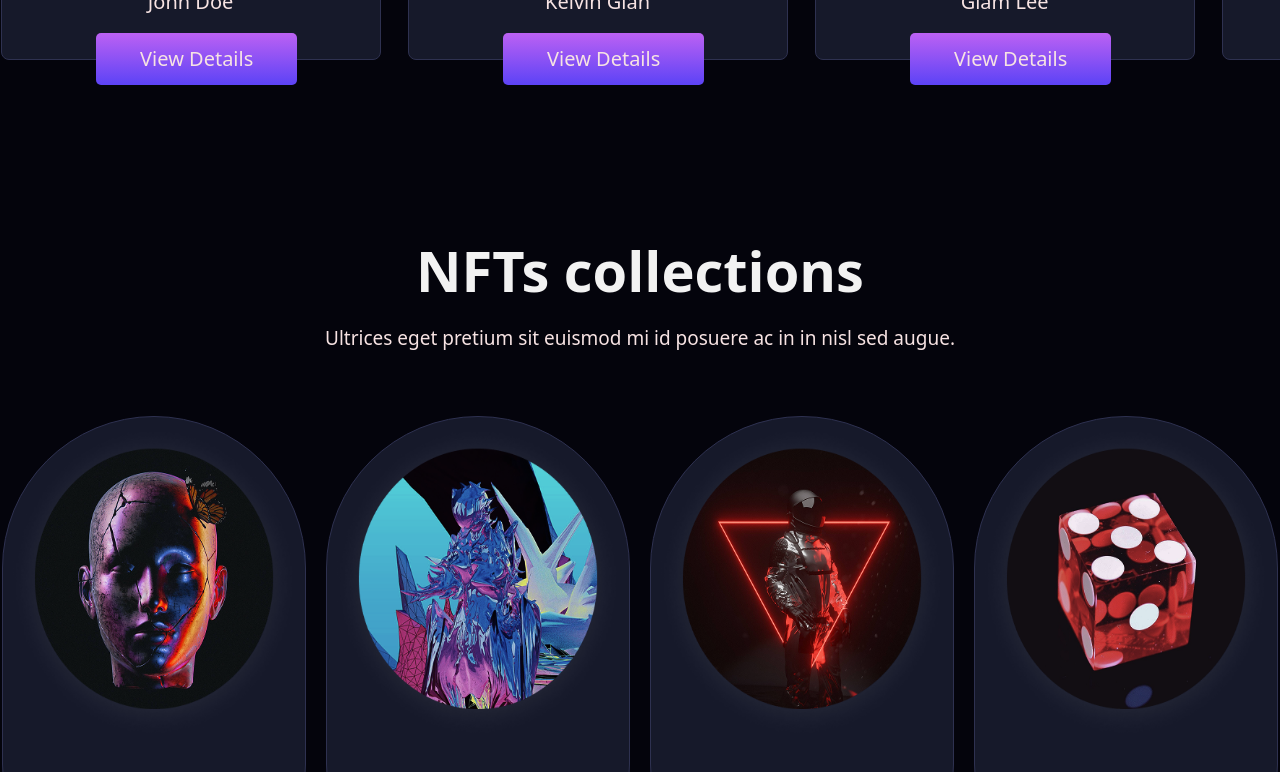
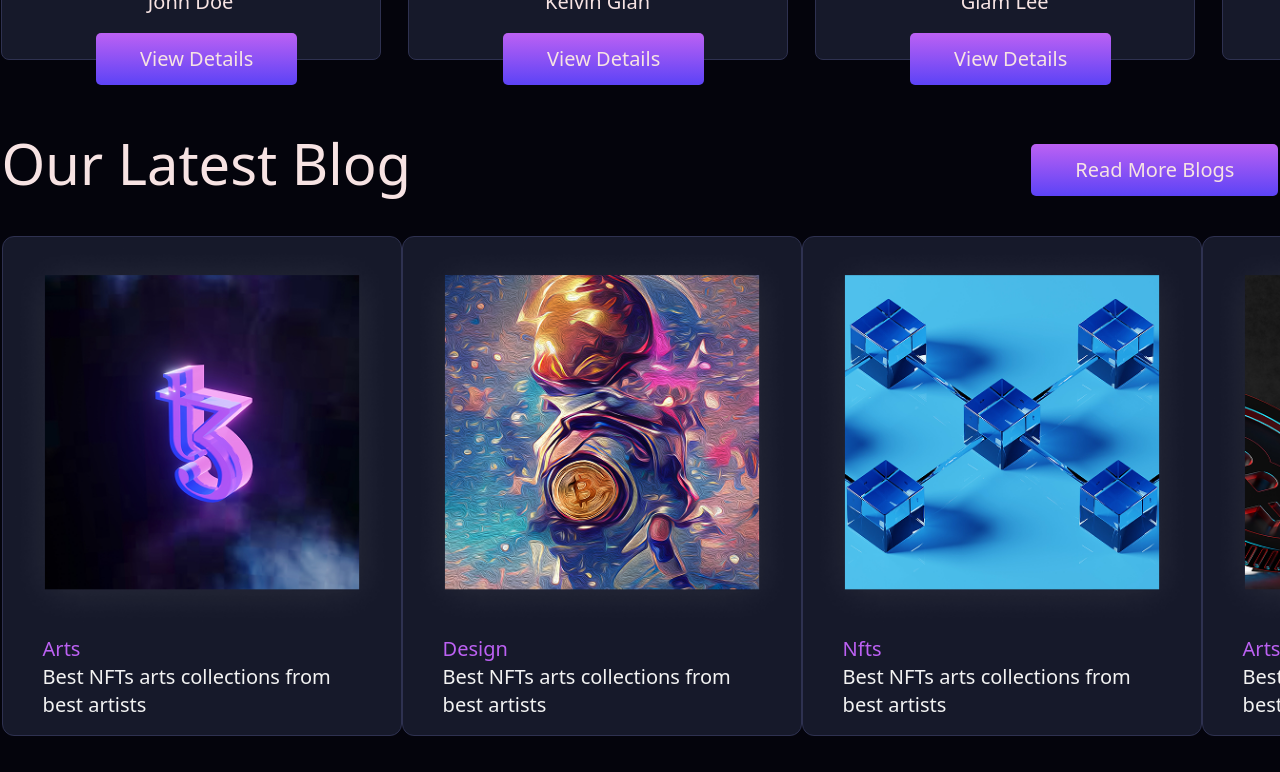
Before and after one commit to alihossen4/figma-app, a React (Vite) app in the folder next-gen/: page / in a window 1280 px wide. Shown: the part 2620-3392 px from the top of the page. Built offline with nearby package versions, Linux system fonts and the light colour scheme.

Commit message:
Update Home component to comment out NftCollection and adjust LatestBlog section styling

```diff
--- a/next-gen/src/pages/Home.jsx
+++ b/next-gen/src/pages/Home.jsx
@@ -11,7 +11,7 @@ const Home = () =>{
         <Brand />
         <NFT />
         <TopCreators />
-        <NftCollection />
+        {/* <NftCollection /> */}
         <NftColect />
     </>);
 };
--- a/next-gen/src/sections/LatestBlog.jsx
+++ b/next-gen/src/sections/LatestBlog.jsx
@@ -2,7 +2,7 @@ import Container from "../components/Container";
 
 const LatestBlog = ({className,children,img}) => {
   return (
-    <section className={`flex ${className}`}>
+    <section className={`flex ${className} `}>
             <div className={`border border-[#2E3150] rounded-xl bg-[#16192A] m-auto gap-[10px] ${className}`}>
                 <img src={img} alt="" />
                 {children}
```
